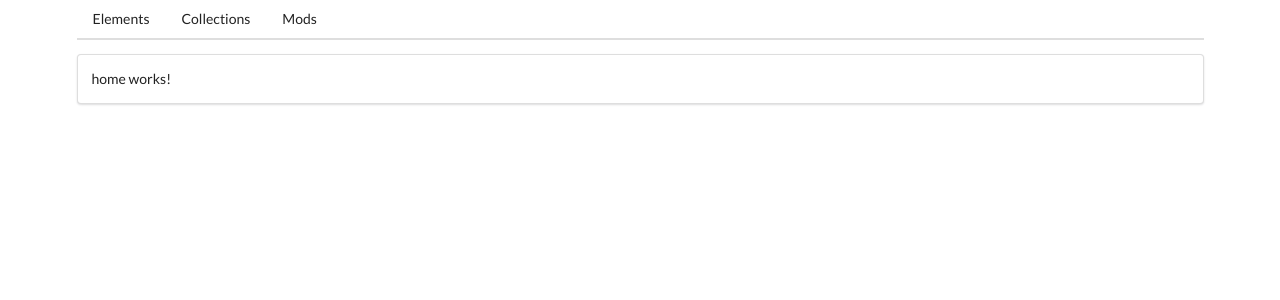
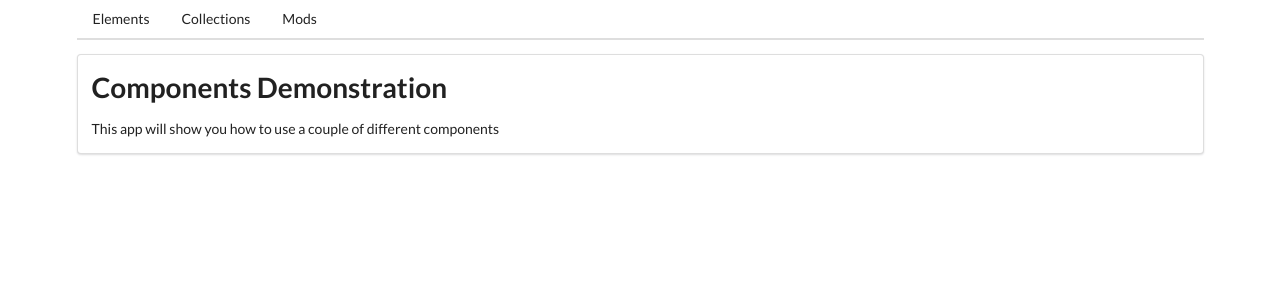
Before and after one commit to Tony940426/Angular-Comps, an Angular app: page / in a window 1280 px wide. Shown: the top 300 px of the page. Built offline with nearby package versions, Linux system fonts and the light colour scheme.

Commit message:
Fixed issue where none page was overriding actual pages

```diff
--- a/src/app/app.module.ts
+++ b/src/app/app.module.ts
@@ -18,10 +18,10 @@
   ],
   imports: [
     BrowserModule,
-    AppRoutingModule,
     ElementsModule,
     CollectionsModule,
-    ModsModule
+    ModsModule,
+    AppRoutingModule
   ],
   providers: [],
   bootstrap: [AppComponent]
--- a/src/app/home/home.component.html
+++ b/src/app/home/home.component.html
@@ -1 +1,4 @@
-<p>home works!</p>
+<h1>Components Demonstration</h1>
+<p>
+  This app will show you how to use a couple of different components
+</p>
--- a/src/app/not-found/not-found.component.html
+++ b/src/app/not-found/not-found.component.html
@@ -1 +1 @@
-<p>not-found works!</p>
+<h3>Ooops... page not found</h3>
```
